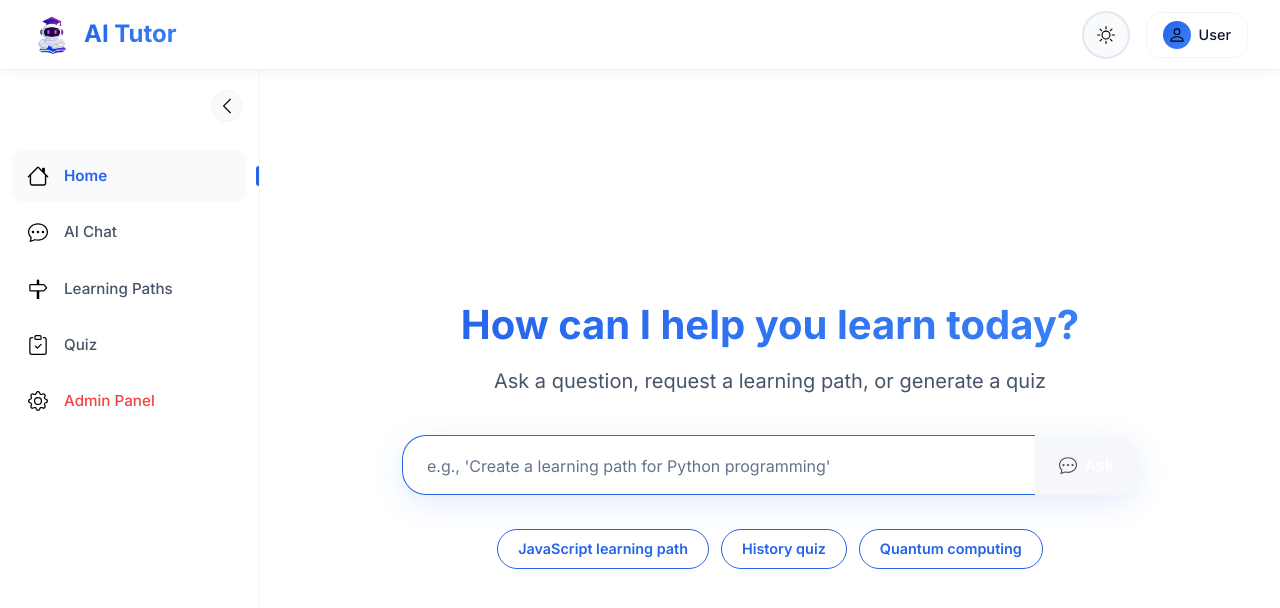
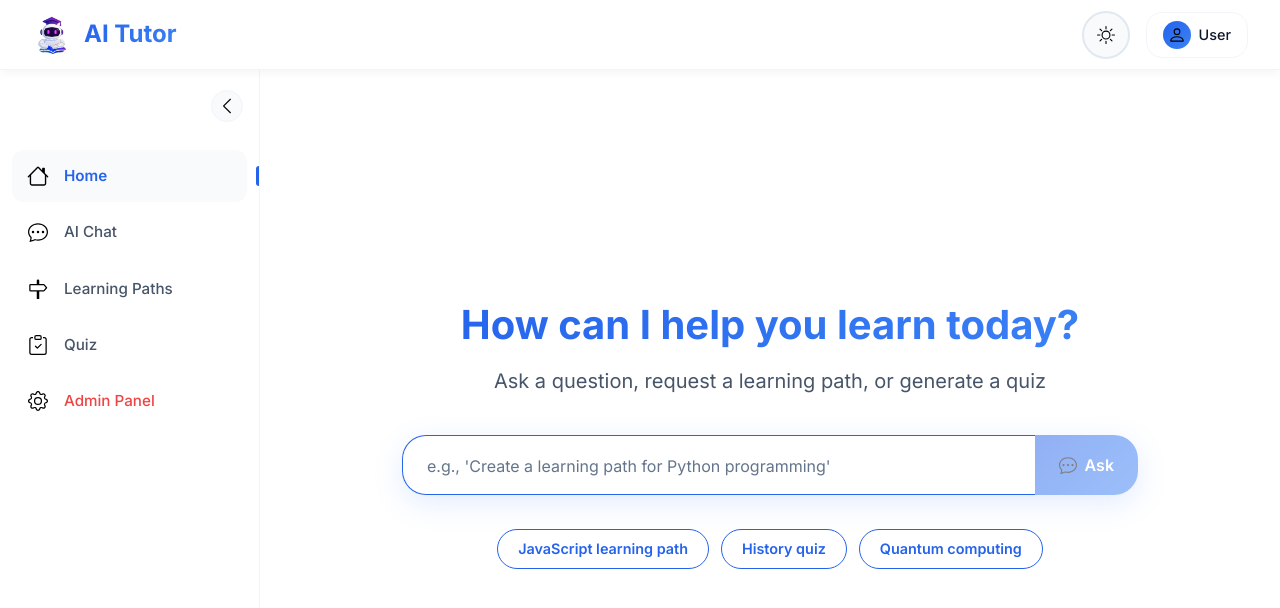
Before and after one commit to abdullahfirdowsi/phase4, a React (Vite) app in the folder frontend/: page /dashboard in a window 1280 px wide. Shown: the top 608 px of the page. Built offline with nearby package versions, Linux system fonts and the light colour scheme; no server answers; sample sign-in values are in the browser's storage.

Commit message:
Update Submit Button Visibility in Dashboard Home

```diff
--- a/frontend/src/pages/Dashboard/DashboardHome/DashboardHome.jsx
+++ b/frontend/src/pages/Dashboard/DashboardHome/DashboardHome.jsx
@@ -35,7 +35,7 @@ const DashboardHome = () => {
     }, 300);
   };
 
-  const handleSuggestionClick = (suggestion) => {
+  const handleQuickStart = (suggestion) => {
     setInputValue(suggestion);
     // Submit the form after a short delay to allow the input to update visually
     setTimeout(() => {
@@ -68,7 +68,7 @@ const DashboardHome = () => {
                 />
                 <Button
                   type="submit"
-                  className="submit-button"
+                  className={`submit-button ${!inputValue.trim() ? 'disabled' : ''}`}
                   disabled={isLoading || !inputValue.trim()}
                 >
                   {isLoading ? (
@@ -88,7 +88,7 @@ const DashboardHome = () => {
               <Button
                 variant="outline-primary"
                 className="suggestion-chip"
-                onClick={() => handleSuggestionClick("Create a learning path for JavaScript")}
+                onClick={() => handleQuickStart("Create a learning path for JavaScript")}
                 disabled={isLoading}
               >
                 JavaScript learning path
@@ -96,7 +96,7 @@ const DashboardHome = () => {
               <Button
                 variant="outline-primary"
                 className="suggestion-chip"
-                onClick={() => handleSuggestionClick("Generate a quiz about world history")}
+                onClick={() => handleQuickStart("Generate a quiz about world history")}
                 disabled={isLoading}
               >
                 History quiz
@@ -104,7 +104,7 @@ const DashboardHome = () => {
               <Button
                 variant="outline-primary"
                 className="suggestion-chip"
-                onClick={() => handleSuggestionClick("Explain quantum computing")}
+                onClick={() => handleQuickStart("Explain quantum computing")}
                 disabled={isLoading}
               >
                 Quantum computing
--- a/frontend/src/pages/Dashboard/DashboardHome/DashboardHome.scss
+++ b/frontend/src/pages/Dashboard/DashboardHome/DashboardHome.scss
@@ -105,9 +105,15 @@
         transform: translateX(0);
       }
 
+      &.disabled {
+        opacity: 0.5;
+        cursor: not-allowed;
+      }
+
       &:disabled {
-        opacity: 0.7;
-        background: var(--bg-tertiary);
+        background: linear-gradient(135deg, var(--primary-color), var(--secondary-color));
+        opacity: 0.5;
+        cursor: not-allowed;
       }
     }
   }
```
